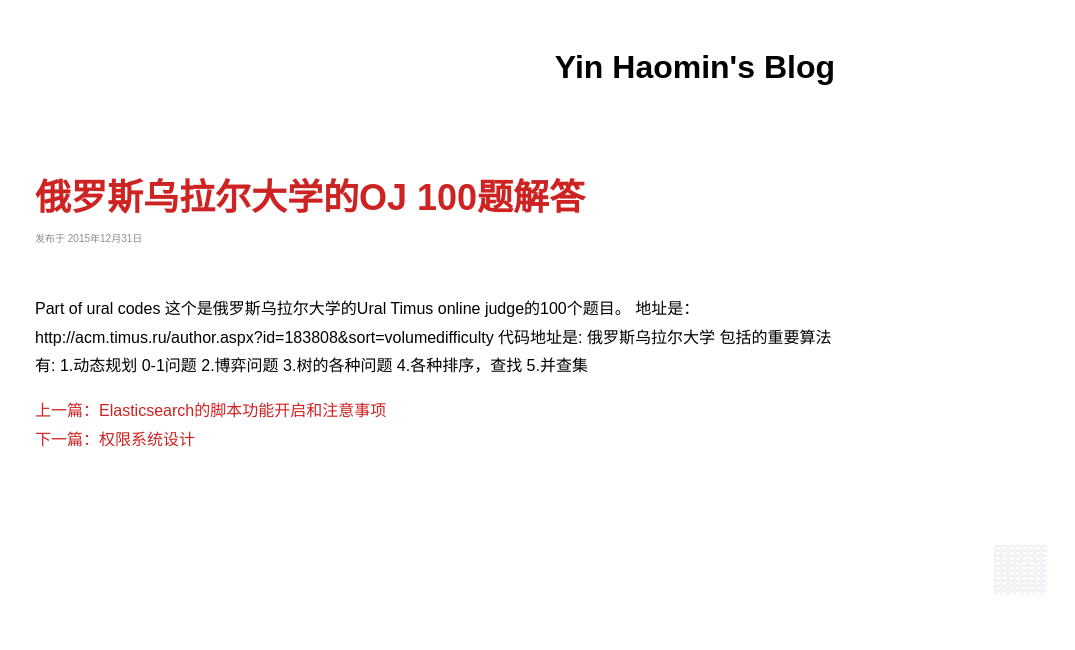
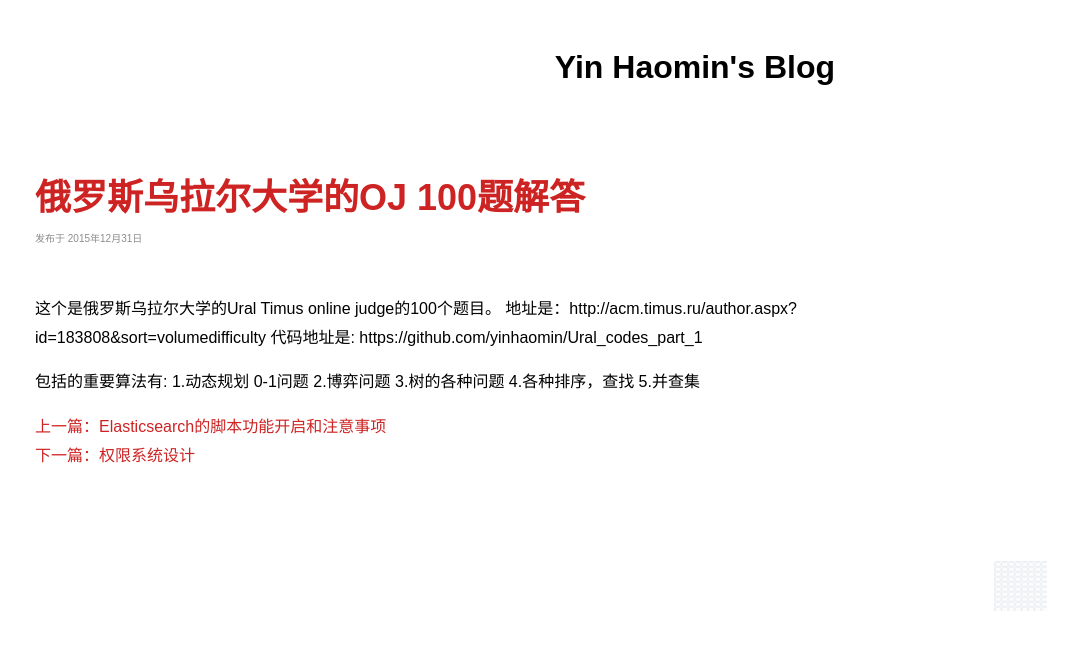
Before and after one commit to yinhaomin/yinhaomin.github.io, a Jekyll site: the page built from _posts/2015-12-31-俄罗斯乌拉尔大学的OJ 100题解答.md, in a window 1280 px wide. Shown: the top 650 px of the page, without its empty margins (205-1280 px from the left). Built offline with Jekyll 4.4.1, drawn with Linux system fonts in a browser that asks for light colours; comment, search, counter and statistics services are not loaded.

Commit message:
Update 2015-12-31-俄罗斯乌拉尔大学的OJ 100题解答.md

```diff
--- a/_posts/2015-12-31-俄罗斯乌拉尔大学的OJ 100题解答.md
+++ b/_posts/2015-12-31-俄罗斯乌拉尔大学的OJ 100题解答.md
@@ -5,9 +5,10 @@ comments: true
 keywords: 俄罗斯乌拉尔大学,Timus OJ,OJ
 ---
 
-Part of ural codes 这个是俄罗斯乌拉尔大学的Ural Timus online judge的100个题目。
+这个是俄罗斯乌拉尔大学的Ural Timus online judge的100个题目。
 地址是：http://acm.timus.ru/author.aspx?id=183808&sort=volumedifficulty
-代码地址是: 俄罗斯乌拉尔大学
+代码地址是: https://github.com/yinhaomin/Ural_codes_part_1
+
 包括的重要算法有:
 1.动态规划 0-1问题
 2.博弈问题
```
